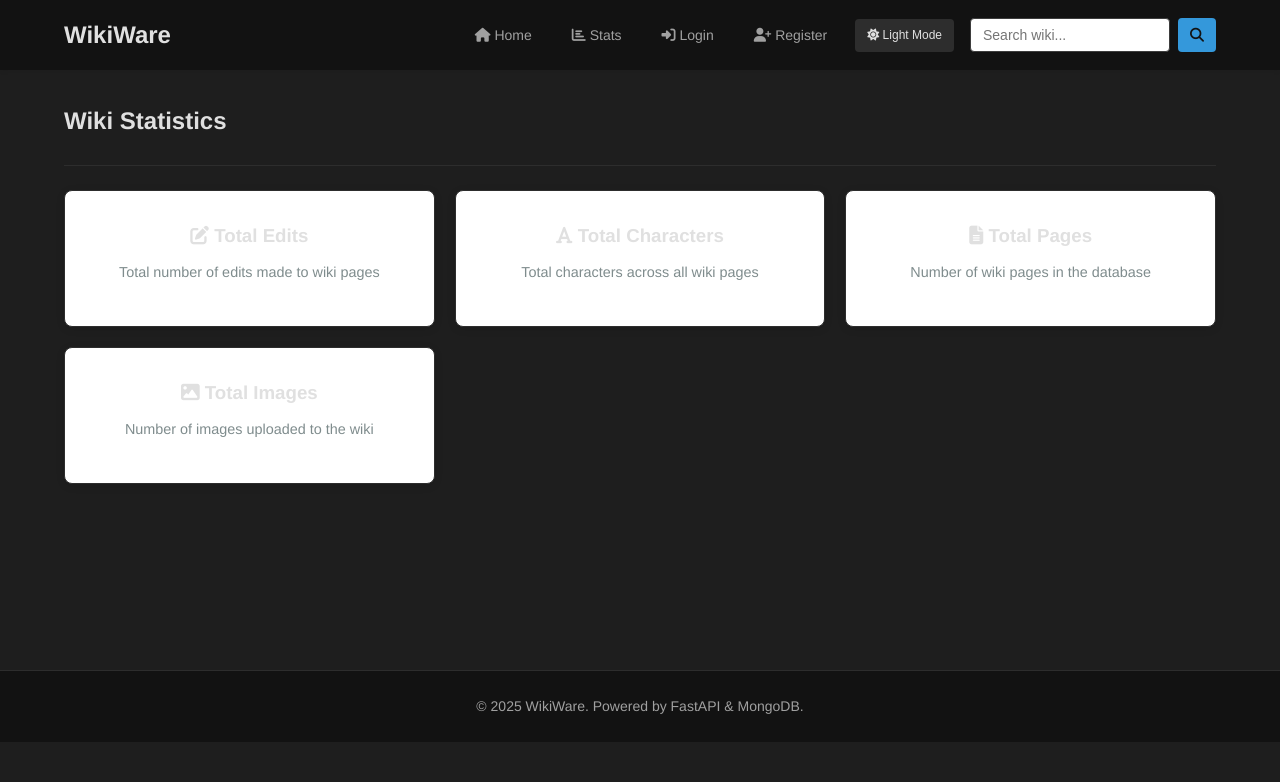
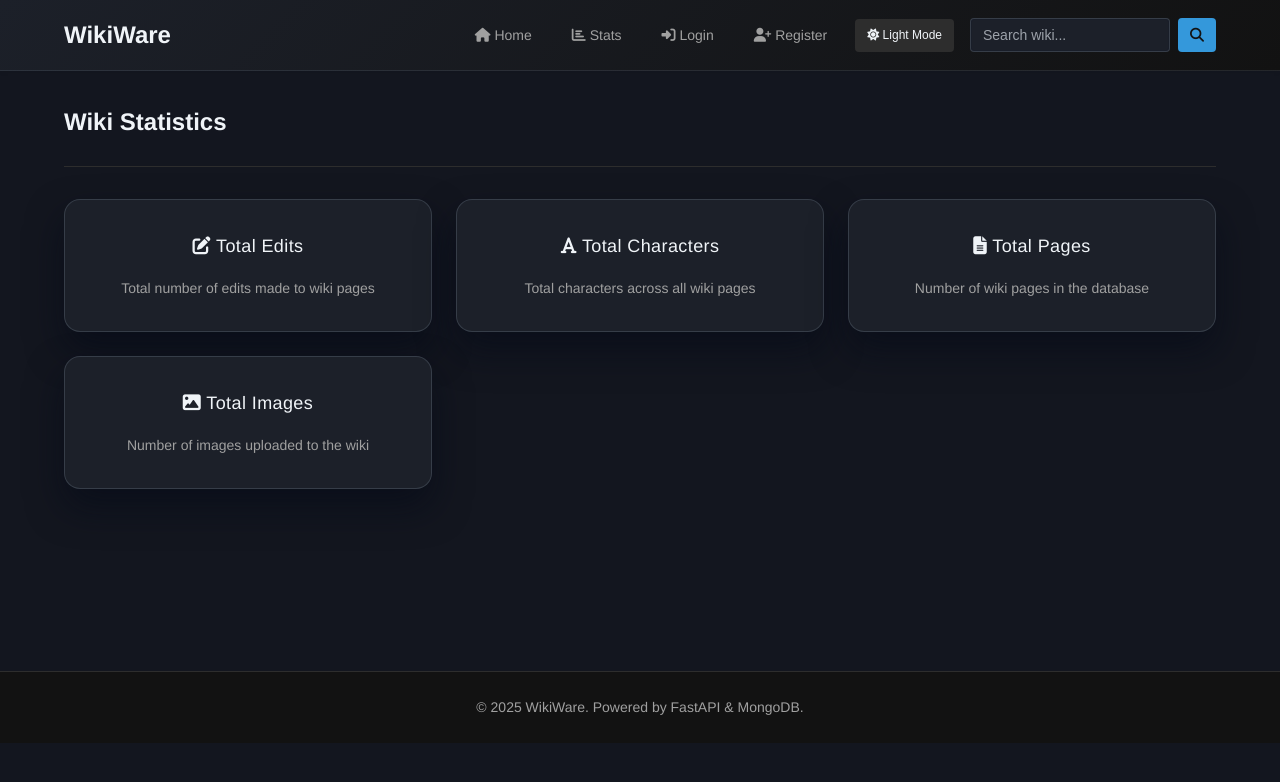
Before and after one commit to superintendent2521/wikiware, a FastAPI app: template templates/stats.html in a window 1280 px wide. Shown: the top 782 px of the page. Run offline with FastAPI, Linux system fonts and the light colour scheme; the template is opened without the code that fills it, so the values that code supplies are empty; parts of the project's set-up code (start-up, migrations or seed data) failed here and were passed over.

Commit message:
style: update surface tokens and enhance stat card design for improved aesthetics

```diff
--- a/static/style.css
+++ b/static/style.css
@@ -55,6 +55,12 @@
     --transition-fast: 0.2s ease;
     --transition-normal: 0.3s ease;
 
+    /* Surface Tokens */
+    --surface-base: var(--secondary-white);
+    --surface-raised: var(--primary-white);
+    --surface-border: rgba(0, 0, 0, 0.08);
+    --surface-border-strong: rgba(0, 0, 0, 0.12);
+
     /* Table (Wikipedia-like) */
     --table-border: #c8ccd1;            /* subtle gray border */
     --table-header-bg: #f2f3f5;         /* header background */
@@ -69,7 +75,7 @@
     --light-gray: #2d2d2d;
     --medium-gray: #3d3d3d;
     --dark-gray: #a0a0a0;
-    --darker-gray: #e0e0e0;
+    --darker-gray: #f0f4f8;
     --accent-blue: #3498db;
     --accent-blue-dark: #2980b9;
     --accent-teal: #1abc9c;
@@ -81,6 +87,11 @@
     --error: #e74c3c;
     --error-dark: #c0392b;
 
+    --surface-base: #13161f;
+    --surface-raised: #1c2029;
+    --surface-border: rgba(148, 163, 184, 0.14);
+    --surface-border-strong: rgba(148, 163, 184, 0.22);
+
     /* Table (Wikipedia-like) - dark */
     --table-border: #404040;
     --table-header-bg: #1f1f1f;
@@ -98,7 +109,7 @@ body {
     font-family: var(--font-primary);
     line-height: 1.6;
     color: var(--darker-gray);
-    background-color: var(--secondary-white);
+    background-color: var(--surface-base);
     font-size: var(--font-size-md);
 }
 
@@ -160,7 +171,8 @@ body {
 }
 /* Header and Navigation */
 header {
-    background-color: var(--primary-white);
+    background: linear-gradient(135deg, var(--surface-raised), var(--primary-white));
+    border-bottom: 1px solid var(--surface-border);
     box-shadow: var(--box-shadow-sm);
     position: sticky;
     top: 0;
@@ -203,7 +215,7 @@ header {
     font-size: var(--font-size-sm);
     font-weight: var(--font-weight-medium);
     padding: var(--space-xs) var(--space-sm);
-    background: var(--secondary-white);
+    background: var(--surface-raised);
     border-radius: var(--border-radius-sm);
     display: inline-flex;
     align-items: center;
@@ -237,12 +249,30 @@ header {
     border-radius: var(--border-radius-sm);
     width: 200px;
     font-size: var(--font-size-sm);
-    transition: border-color var(--transition-fast);
+    transition: border-color var(--transition-fast), background-color var(--transition-fast), color var(--transition-fast);
+    background-color: var(--surface-raised);
+    color: var(--darker-gray);
+}
+
+.search-form input::placeholder {
+    color: var(--dark-gray);
+}
+
+[data-theme="dark"] .search-form input {
+    border-color: var(--surface-border-strong);
+    background-color: var(--surface-raised);
+    color: var(--darker-gray);
+    box-shadow: inset 0 0 0 1px rgba(15, 23, 42, 0.2);
+}
+
+[data-theme="dark"] .search-form input::placeholder {
+    color: rgba(226, 232, 240, 0.65);
 }
 
 .search-form input:focus {
     outline: none;
     border-color: var(--accent-blue);
+    box-shadow: 0 0 0 3px rgba(52, 152, 219, 0.2);
 }
 
 .search-form button {
--- a/templates/stats.html
+++ b/templates/stats.html
@@ -30,7 +30,7 @@
             {% endif %}
         </div>
 
-<div class="stat-card">
+        <div class="stat-card">
             <h3><i class="fas fa-file-alt"></i> Total Pages</h3>
             <p class="stat-number">{{ total_pages }}</p>
             <p class="stat-description">Number of wiki pages in the database</p>
@@ -48,41 +48,84 @@
 <style>
 .stats-container {
     display: grid;
-    grid-template-columns: repeat(auto-fit, minmax(300px, 1fr));
-    gap: 20px;
-    margin-top: 20px;
+    grid-template-columns: repeat(auto-fit, minmax(280px, 1fr));
+    gap: var(--space-lg);
+    margin-top: var(--space-xl);
 }
 
 .stat-card {
-    background: white;
-    padding: 30px;
-    border-radius: 8px;
-    box-shadow: 0 2px 8px rgba(0,0,0,0.1);
+    background: var(--surface-raised);
+    padding: 32px;
+    border-radius: 16px;
+    border: 1px solid var(--surface-border);
+    box-shadow: var(--box-shadow-md);
     text-align: center;
-    transition: transform 0.3s, box-shadow 0.3s;
+    transition: transform var(--transition-normal), box-shadow var(--transition-normal), border-color var(--transition-fast);
+    position: relative;
+    overflow: hidden;
+}
+
+.stat-card::before {
+    content: "";
+    position: absolute;
+    inset: 0;
+    background: linear-gradient(135deg, rgba(52, 152, 219, 0.12), rgba(26, 188, 156, 0.1));
+    opacity: 0;
+    transition: opacity var(--transition-normal);
+    pointer-events: none;
 }
 
 .stat-card:hover {
-    transform: translateY(-2px);
-    box-shadow: 0 4px 16px rgba(0,0,0,0.15);
+    transform: translateY(-3px);
+    box-shadow: var(--box-shadow-lg);
+    border-color: var(--surface-border-strong);
+}
+
+.stat-card:hover::before {
+    opacity: 1;
+}
+
+.stat-card h3 {
+    color: var(--darker-gray);
+    font-size: var(--font-size-lg);
+    font-weight: var(--font-weight-medium);
+    letter-spacing: 0.4px;
 }
 
 .stat-number {
-    font-size: 3rem;
-    font-weight: bold;
-    color: #3498db;
-    margin: 10px 0;
+    font-size: clamp(2.5rem, 3vw, 3.6rem);
+    font-weight: var(--font-weight-bold);
+    color: var(--accent-blue);
+    margin: 16px 0;
 }
 
 .stat-description {
-    color: #7f8c8d;
-    font-size: 0.9rem;
+    color: var(--dark-gray);
+    font-size: var(--font-size-sm);
+    max-width: 90%;
+    margin: 0 auto;
 }
 
 .stat-updated {
-    color: #95a5a6;
-    font-size: 0.8rem;
-    margin-top: 10px;
+    color: var(--medium-gray);
+    font-size: var(--font-size-xs);
+    margin-top: 14px;
+}
+
+[data-theme="dark"] .stat-card {
+    box-shadow: 0 18px 36px rgba(5, 10, 24, 0.6);
+    border-color: var(--surface-border-strong);
+}
+
+[data-theme="dark"] .stat-card::before {
+    background: linear-gradient(135deg, rgba(52, 152, 219, 0.2), rgba(26, 188, 156, 0.12));
+}
+
+@media (max-width: 600px) {
+    .stat-card {
+        padding: 24px;
+    }
 }
 </style>
+
 {% endblock %}
```
